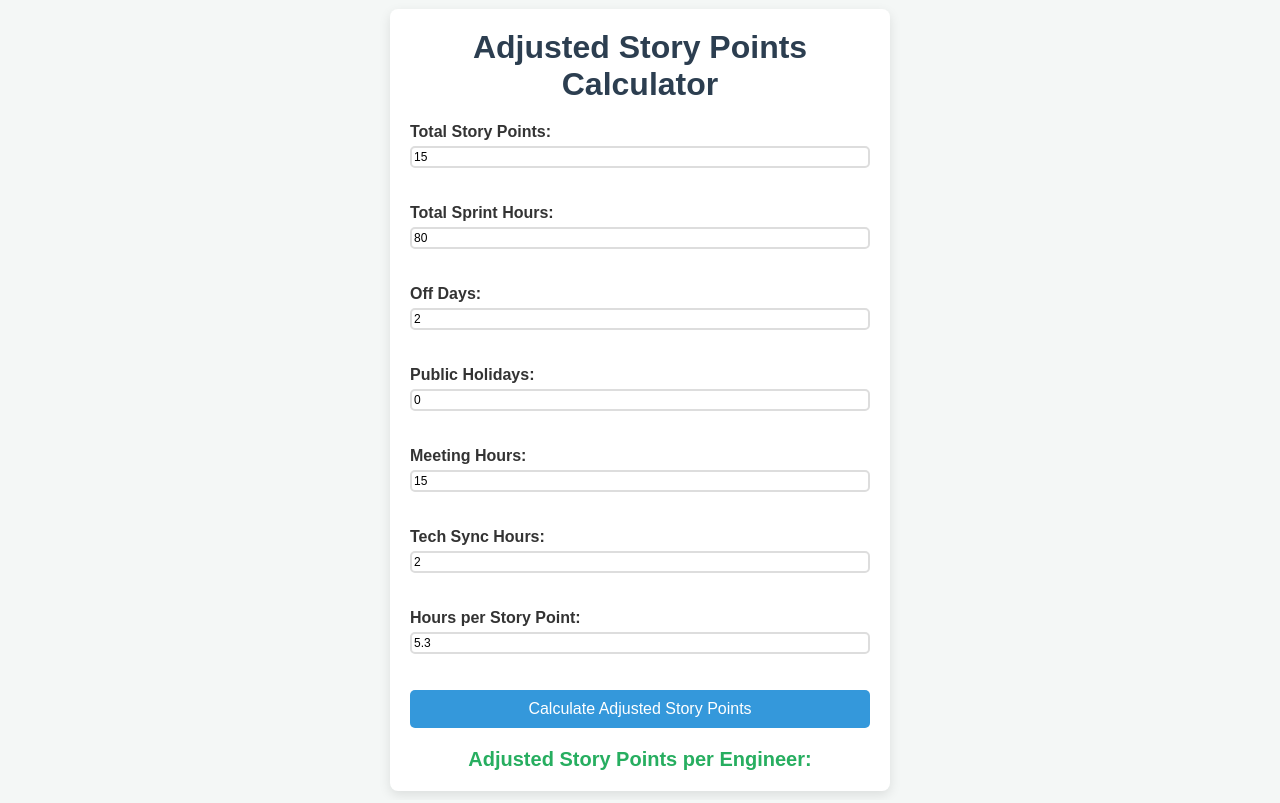
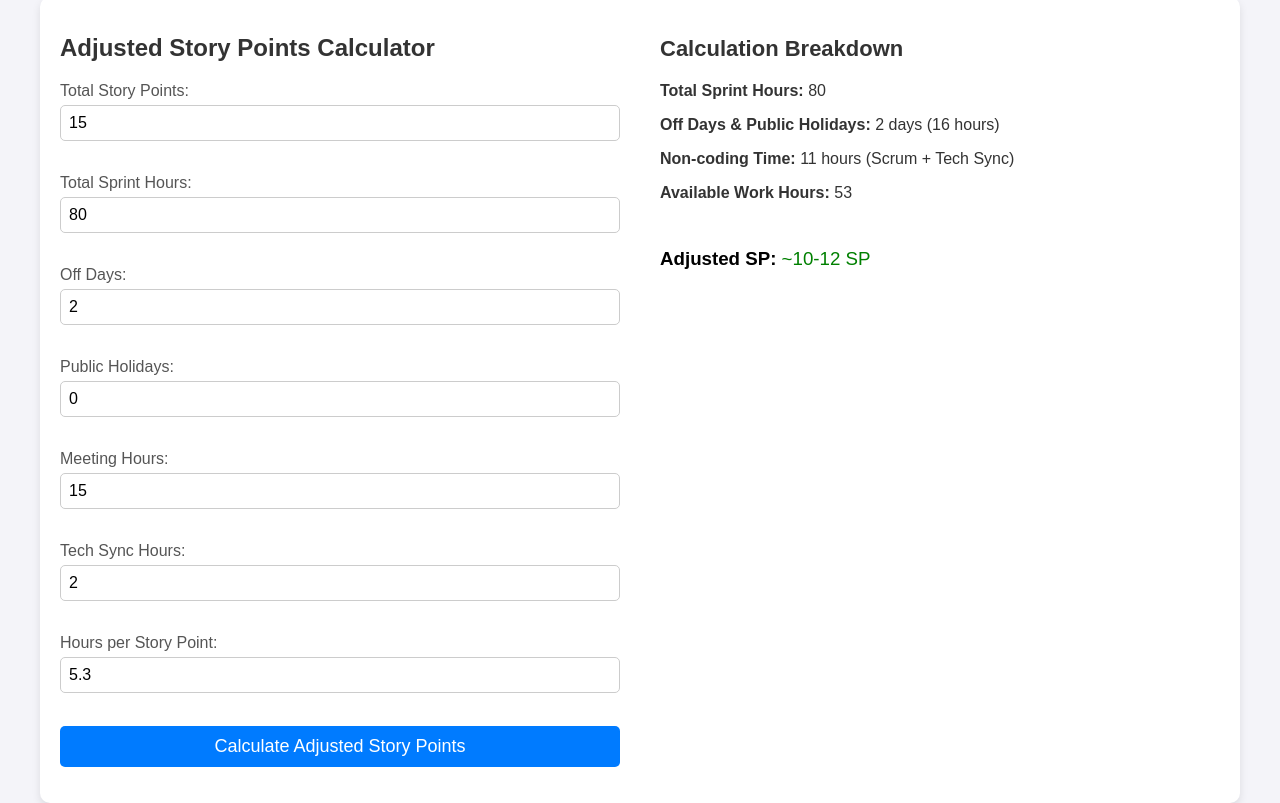
Before and after one commit to Craftsmans-Logic/story-points-calculator, a plain HTML site: page index.html in a window 1280 px wide. Drawn offline with Linux system fonts and the light colour scheme.

Commit message:
feat, add calculation breakdown

```diff
--- a/index.html
+++ b/index.html
@@ -8,6 +8,8 @@
 
 <body>
     <div class="container">
+        <!-- Form Column (Left) -->
+        <div class="form-column">
             <h1>Adjusted Story Points Calculator</h1>
 
             <form id="storyPointsForm">
@@ -34,11 +36,24 @@
 
                 <button type="submit">Calculate Adjusted Story Points</button>
             </form>
-
-        <h2>Adjusted Story Points per Engineer: <span id="result"></span></h2>
         </div>
 
-    <!-- Link to the external JavaScript file -->
+        <!-- Results Column (Right) -->
+        <div class="results-column">
+            <h2>Calculation Breakdown</h2>
+            <div id="calculationResults">
+                <p><strong>Total Sprint Hours:</strong> <span id="totalHoursResult">80</span></p>
+                <p><strong>Off Days & Public Holidays:</strong> <span id="offDaysResult">2 days (16 hours)</span></p>
+                <p><strong>Non-coding Time:</strong> <span id="nonCodingTimeResult">11 hours (Scrum + Tech Sync)</span></p>
+                <p><strong>Available Work Hours:</strong> <span id="availableWorkHoursResult">53</span></p>
+
+                <br> <!-- Line break before Adjusted SP -->
+                <h3><strong>Adjusted SP:</strong> <span id="adjustedSpResult">~10-12 SP</span></h3>
+            </div>
+        </div>
+    </div>
+
+    <!-- Link to external JS file -->
     <script src="script.js"></script>
 </body>
 
--- a/script.js
+++ b/script.js
@@ -1,4 +1,4 @@
-// Function to calculate adjusted story points
+// Function to calculate adjusted story points based on provided inputs
 function calculateAdjustedStoryPoints(totalSp, totalHours = 80, offDays = 2, publicHolidays = 0, meetingHours = 15, techSyncHours = 2, hoursPerSp = 5.3) {
     // Calculate available work hours after off days, public holidays, meetings, and tech sync
     const availableWorkHours = totalHours - (offDays * 8) - (publicHolidays * 8) - meetingHours - techSyncHours;
@@ -6,7 +6,13 @@ function calculateAdjustedStoryPoints(totalSp, totalHours = 80, offDays = 2, pub
     // Calculate adjusted story points based on available work hours and hours per story point
     const adjustedSp = availableWorkHours / hoursPerSp;
 
-    return Math.round(adjustedSp * 100) / 100; // Rounding to two decimal places
+    return {
+        availableWorkHours: availableWorkHours,
+        adjustedSp: adjustedSp.toFixed(2), // rounded to 2 decimal places
+        nonCodingTime: meetingHours + techSyncHours, // Total non-coding time
+        totalOffDaysAndHolidays: offDays * 8 + publicHolidays * 8, // Off days + public holidays in hours
+        totalSprintHours: totalHours
+    };
 }
 
 // Event listener for form submission
@@ -23,8 +29,12 @@ document.getElementById('storyPointsForm').addEventListener('submit', function(e
     const hoursPerSp = parseFloat(document.getElementById('hoursPerSp').value);
 
     // Calculate the adjusted story points
-    const adjustedSp = calculateAdjustedStoryPoints(totalSp, totalHours, offDays, publicHolidays, meetingHours, techSyncHours, hoursPerSp);
+    const calculationResults = calculateAdjustedStoryPoints(totalSp, totalHours, offDays, publicHolidays, meetingHours, techSyncHours, hoursPerSp);
 
-    // Display the result
-    document.getElementById('result').textContent = adjustedSp + ' SP';
+    // Display the dynamic results in the "calculationResults" section
+    document.getElementById('totalHoursResult').textContent = calculationResults.totalSprintHours;
+    document.getElementById('offDaysResult').textContent = `${offDays + publicHolidays} days (${calculationResults.totalOffDaysAndHolidays} hours)`;
+    document.getElementById('nonCodingTimeResult').textContent = `${calculationResults.nonCodingTime} hours (Scrum + Tech Sync)`;
+    document.getElementById('availableWorkHoursResult').textContent = calculationResults.availableWorkHours;
+    document.getElementById('adjustedSpResult').textContent = `${calculationResults.adjustedSp} SP`;
 });
--- a/styles.css
+++ b/styles.css
@@ -1,90 +1,83 @@
-/* Basic reset */
-* {
+body {
+    font-family: Arial, sans-serif;
     margin: 0;
     padding: 0;
-    box-sizing: border-box;
-}
-
-/* Body and page styling */
-body {
-    font-family: Arial, sans-serif;
-    background-color: #f4f7f6;
-    color: #333;
     display: flex;
     justify-content: center;
     align-items: center;
     height: 100vh;
-    margin: 0;
+    background-color: #f4f4f9;
 }
 
-/* Container for the form */
 .container {
-    background-color: #ffffff;
-    border-radius: 8px;
-    box-shadow: 0 4px 12px rgba(0, 0, 0, 0.1);
-    padding: 20px;
-    max-width: 500px;
+    display: flex;
+    max-width: 1200px;
     width: 100%;
+    margin: 20px;
+    background-color: white;
+    border-radius: 10px;
+    box-shadow: 0 4px 8px rgba(0, 0, 0, 0.1);
 }
 
-/* Header */
-h1 {
-    text-align: center;
-    color: #2c3e50;
-    margin-bottom: 20px;
+.form-column, .results-column {
+    padding: 20px;
+    flex: 1;
 }
 
-/* Form styling */
-form {
-    display: flex;
-    flex-direction: column;
-    gap: 0px;
+h1 {
+    font-size: 24px;
+    margin-bottom: 20px;
+    color: #333;
 }
 
-/* Label styling */
 label {
     font-size: 16px;
-    font-weight: 600;
     margin-bottom: 5px;
+    display: block;
+    color: #555;
 }
 
-/* Input styling */
 input[type="number"] {
-    padding: 2px;
-    font-size: 12px;
-    border: 2px solid #ddd;
+    width: 100%;
+    padding: 8px;
+    margin-bottom: 15px;
+    border: 1px solid #ccc;
     border-radius: 5px;
-    width: 100%;
+    font-size: 16px;
 }
 
-input[type="number"]:focus {
-    outline: none;
-    border-color: #3498db;
-}
-
-/* Button styling */
 button {
+    width: 100%;
     padding: 10px;
-    font-size: 16px;
-    background-color: #3498db;
-    color: white;
+    background-color: #007bff;
     border: none;
     border-radius: 5px;
+    color: white;
+    font-size: 18px;
     cursor: pointer;
 }
 
 button:hover {
-    background-color: #2980b9;
+    background-color: #0056b3;
 }
 
-/* Result styling */
 h2 {
-    text-align: center;
-    color: #27ae60;
-    font-size: 20px;
-    margin-top: 20px;
+    font-size: 22px;
+    margin-bottom: 20px;
+    color: #333;
 }
 
-#result {
-    font-weight: bold;
+#calculationResults p {
+    font-size: 16px;
+    margin-bottom: 10px;
+    color: #333;
 }
+
+#adjustedSpResult {
+    color: green;
+    font-weight: normal; /* Ensure it's not bold */
+}
+
+#calculationResults p span {
+    font-weight: normal; /* Make result values not bold */
+}
```
Lines whose indentation alone changed are shown as unchanged.
